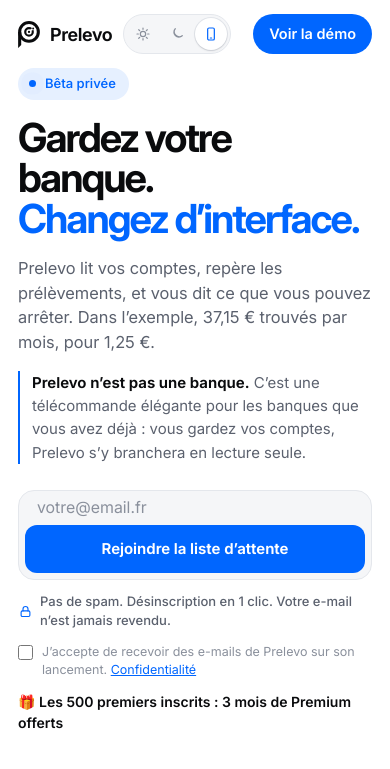
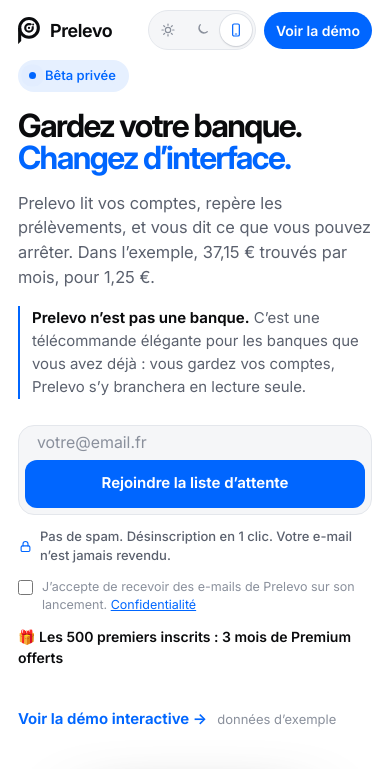
Before and after one commit to JhnXMR/prelevo, a plain HTML site: page index.html in a window 390 px wide. Shown: the top 769 px of the page. Drawn offline with Linux system fonts and the light colour scheme.

Commit message:
Empêche le titre et le bouton démo de sortir de l'écran

```diff
--- a/index.html
+++ b/index.html
@@ -35,7 +35,7 @@
   <link rel="icon" href="assets/favicon-32.png" sizes="32x32" type="image/png">
   <link rel="apple-touch-icon" href="assets/apple-touch-icon-180.png">
   <link rel="preload" href="assets/fonts/inter-latin.woff2" as="font" type="font/woff2" crossorigin>
-  <link rel="stylesheet" href="landing.css?v=4">
+  <link rel="stylesheet" href="landing.css?v=5">
 </head>
 <body>
 <header class="nav wrap">
--- a/landing.css
+++ b/landing.css
@@ -15,14 +15,14 @@ img{display:block;max-width:100%;height:auto}
 .nav-links{display:flex;align-items:center;gap:22px;font-size:14.5px}
 .nav-links a{text-decoration:none;color:var(--ink2)}
 .nav-links a:hover{color:var(--ink)}
-.theme{display:flex;gap:2px;padding:3px;background:var(--soft);border:1px solid var(--line);border-radius:99px}
+.theme{display:flex;flex:none;gap:2px;padding:3px;background:var(--soft);border:1px solid var(--line);border-radius:99px}
 .theme button{width:32px;height:32px;border:0;border-radius:99px;background:transparent;color:var(--muted);display:grid;place-items:center;cursor:pointer;padding:0}
 .theme button svg{width:16px;height:16px;fill:none;stroke:currentColor;stroke-width:1.8;stroke-linecap:round;stroke-linejoin:round}
 html[data-theme-pref="light"] .theme [data-theme-set="light"],
 html[data-theme-pref="dark"] .theme [data-theme-set="dark"],
 html[data-theme-pref="auto"] .theme [data-theme-set="auto"]{background:var(--bg);color:var(--accent);box-shadow:0 1px 2px rgba(10,11,13,.12),0 0 0 1px var(--line)}
 .theme button:focus-visible{outline:2px solid var(--accent);outline-offset:1px}
-.btn-sm{background:var(--accent);color:#fff!important;border-radius:99px;padding:9px 16px;font-weight:600}
+.btn-sm{background:var(--accent);color:#fff!important;border-radius:99px;padding:9px 16px;font-weight:600;flex:none;white-space:nowrap}
 .btn-sm:hover{background:#0052CC}
 .hero{display:grid;grid-template-columns:1.1fr .9fr;gap:48px;align-items:center;padding-top:36px;padding-bottom:72px}
 .kicker{display:inline-flex;align-items:center;gap:9px;font-size:13px;font-weight:550;color:var(--accent-d);background:var(--tint);border-radius:99px;padding:6px 13px 6px 11px}
@@ -138,7 +138,10 @@ h1{font-size:clamp(42px,6vw,68px);line-height:1.02;letter-spacing:-.05em;font-we
 @media (max-width:560px){
   .wrap{padding:0 18px}
   .nav-links a:not(.btn-sm){display:none}
-  h1{font-size:40px}
+  .nav{height:auto;min-height:56px;padding-top:10px;padding-bottom:10px;gap:10px;flex-wrap:wrap}
+  .nav-links{gap:8px;margin-left:auto}
+  .btn-sm{padding:8px 12px;font-size:14px}
+  h1{font-size:clamp(28px,8.2vw,36px)}
   .lead{font-size:16.5px}
   .wl-row{flex-direction:column}
   .wl input[type=email]{height:46px}
```
